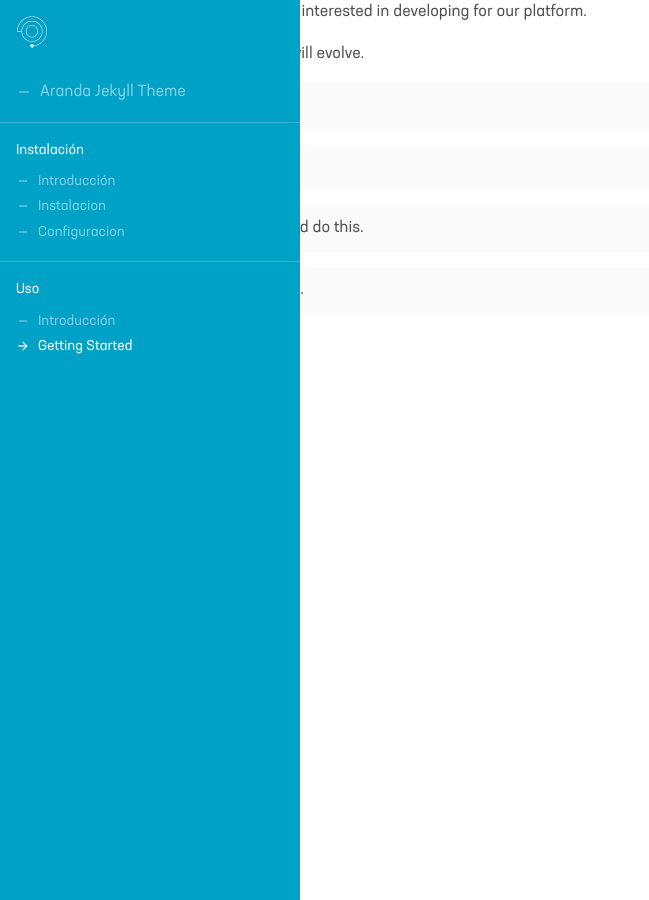
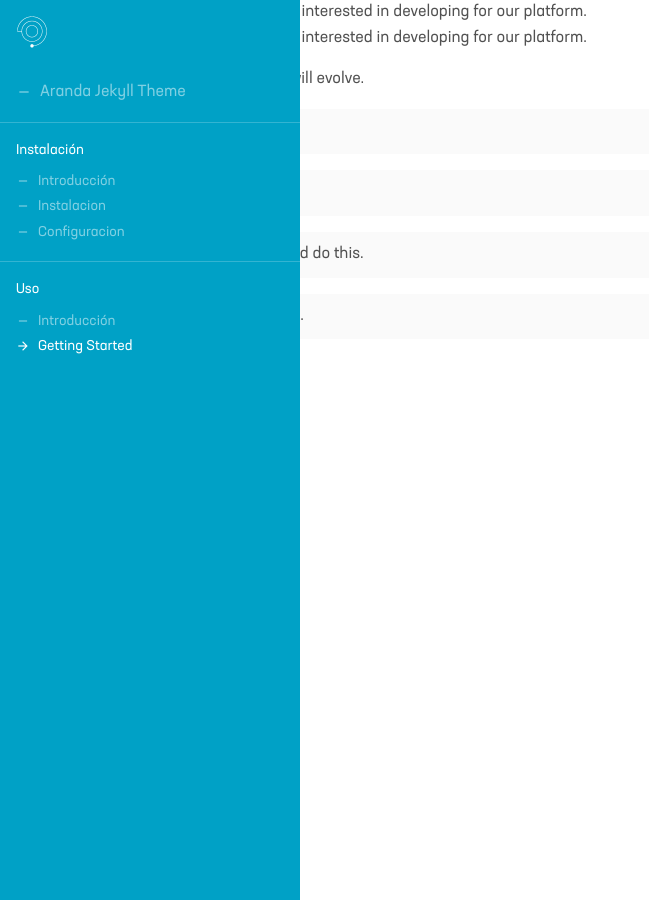
Before and after one commit to aranda-docs/prueba-AVA, a Jekyll site: the page built from docs/2.2-uso.md, in a window 1280 px wide. Shown: the whole page, without its empty margins (0-649 px from the left). Built offline with Jekyll 4.4.1, drawn with Linux system fonts in a browser that asks for light colours.

Commit message:
Update 2.2-uso.md

```diff
--- a/docs/2.2-uso.md
+++ b/docs/2.2-uso.md
@@ -1,9 +1,13 @@
 ---
 title: Getting Started
-layout: post
+layout: default
 chapter: "Uso"
 sidebar: docs
 ---
+
+<div class=".success">
+    This API document is designed for those interested in developing for our platform.
+</div>
 
 
   This API document is designed for those interested in developing for our platform.
```
